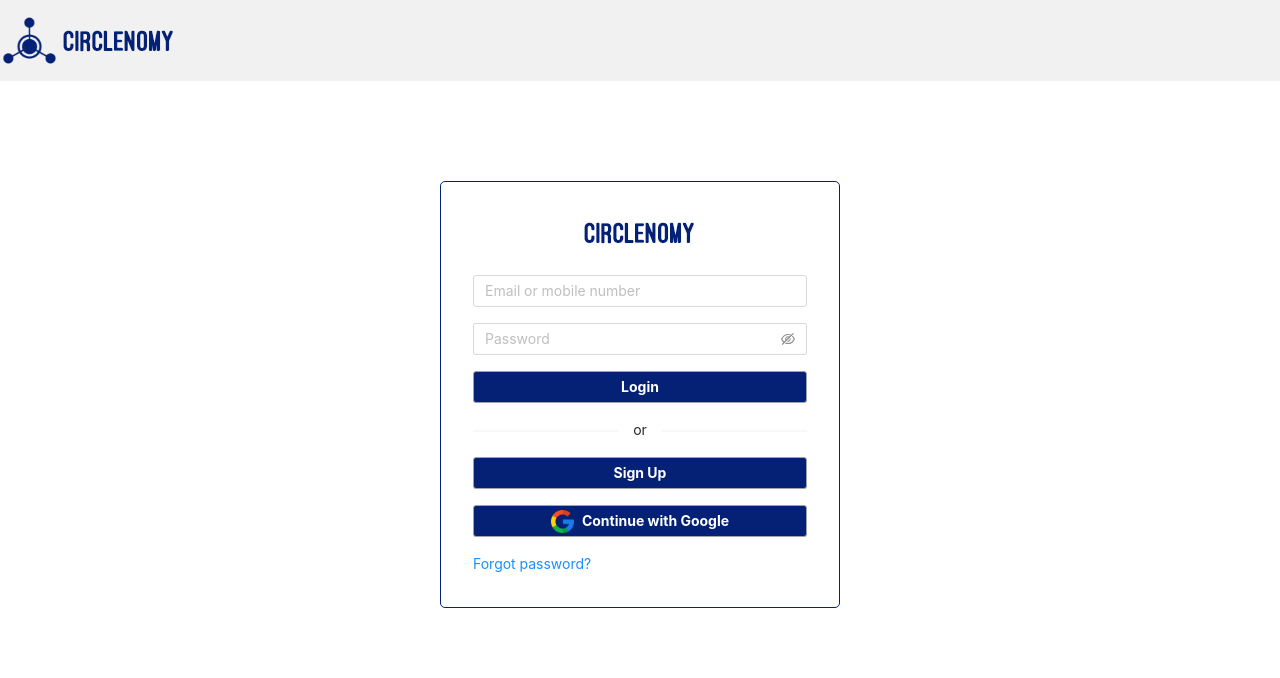
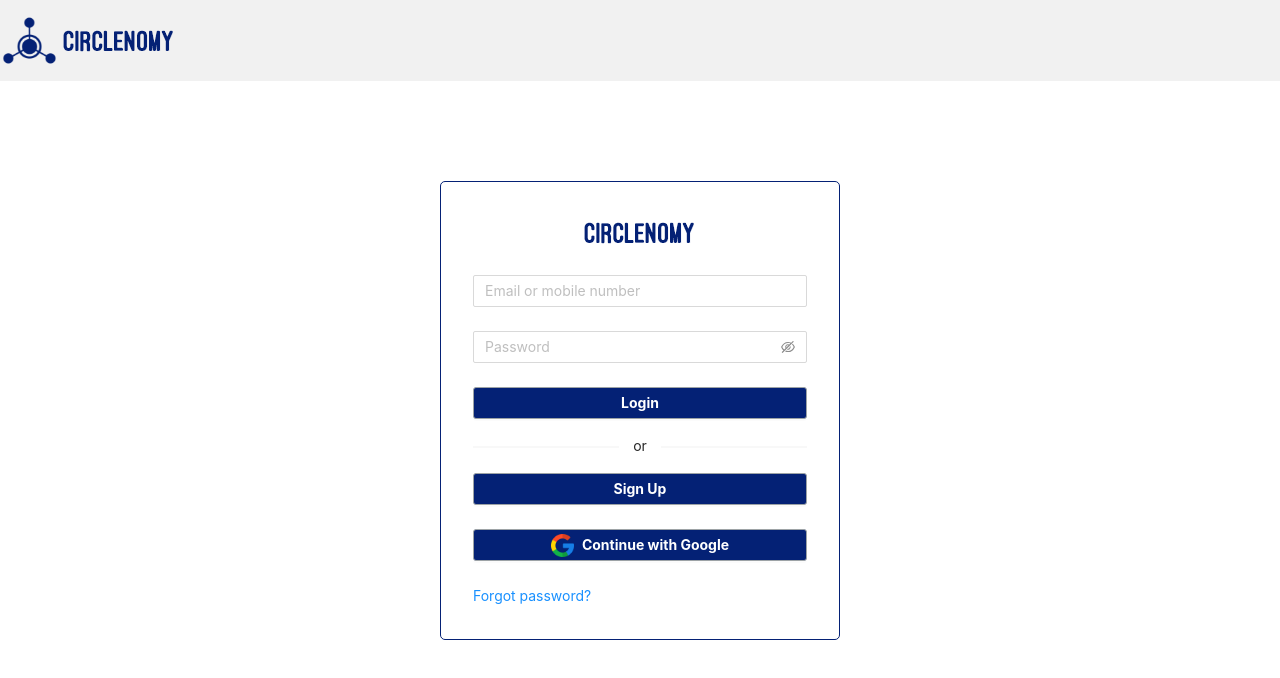
Before and after one commit to dmtaijul9/circlenomy, a React (Create React App) app: page / in a window 1280 px wide. Shown: the top 678 px of the page. Built offline with nearby package versions, Linux system fonts and the light colour scheme.

Commit message:
Adding: functionality of form

```diff
--- a/src/pages/SignIn.css
+++ b/src/pages/SignIn.css
@@ -13,7 +13,9 @@
 .optional-login {
   display: flex;
   flex-direction: column;
-  gap: 1rem;
+}
+.optional-login {
+  row-gap: 1.5rem;
 }
 .login-input-form > input {
   border-radius: 3px;
--- a/src/pages/SignIn.js
+++ b/src/pages/SignIn.js
@@ -1,19 +1,23 @@
 import React, { useRef, useState } from "react";
 import circlenomyHeadline from "../img/CIRCLENOMY.png";
 import googleLogo from "../img/google.png";
-import { Input, Button, Divider } from "antd";
+import { Input, Button, Divider, Form } from "antd";
 import "./SignIn.css";
 
-const SignIn = () => {
+const SignIn = (props) => {
   const [emailInput, setEmailInput] = useState("");
   const [passwordInput, setPasswordInput] = useState("");
 
-  const inputEmail = useRef(null);
-  const inputPassword = useRef(null);
+  const setEmailHandler = (e) => {
+    setEmailInput(e.target.value);
+  };
+  const setPasswordHandler = (e) => {
+    setPasswordInput(e.target.value);
+  };
 
   const loginSubmitHandler = (e) => {
     e.preventDefault();
-    console.log("hello");
+    console.log({ emailInput, passwordInput });
   };
 
   return (
@@ -22,8 +26,19 @@ const SignIn = () => {
         <img src={circlenomyHeadline} alt="circlenomy" />
       </div>
       <form className="login-input-form" onSubmit={loginSubmitHandler}>
-        <Input placeholder="Email or mobile number" />
-        <Input.Password placeholder="Password" />
+        <Form.Item>
+          <Input
+            placeholder="Email or mobile number"
+            value={emailInput}
+            onChange={setEmailHandler}
+          />
+        </Form.Item>
+        <Form.Item>
+          <Input.Password
+            placeholder="Password"
+            onChange={setPasswordHandler}
+          />
+        </Form.Item>
         <Button block className="custom-btn" htmlType="submit">
           Login
         </Button>
```
